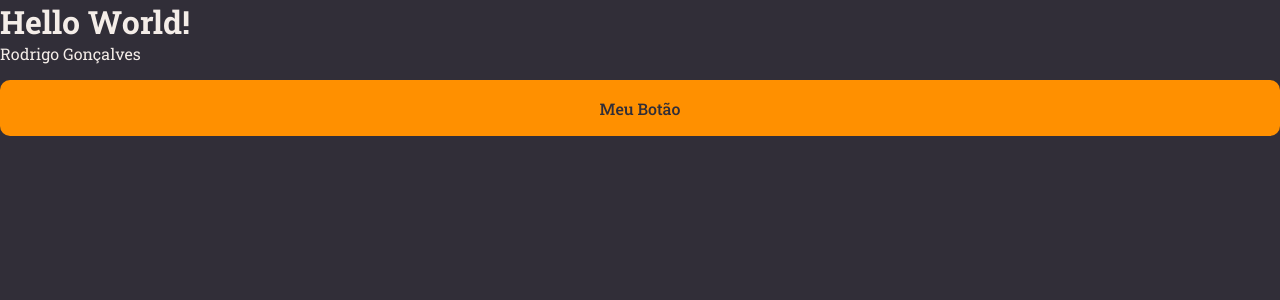
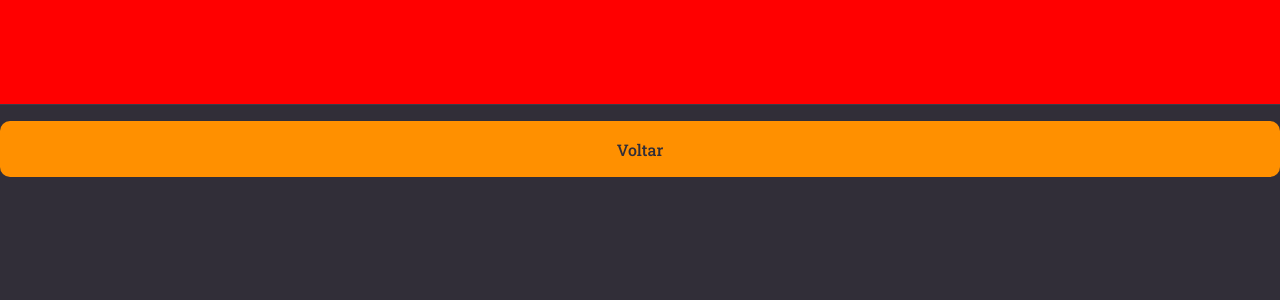
Before and after one commit to felipeslopes2010/rocket-notes, a React (Vite) app: page / in a window 1280 px wide. Shown: the top 300 px of the page. Built offline with nearby package versions, Linux system fonts and the light colour scheme.

Commit message:
Create Header component

```diff
--- a/src/components/Button/index.jsx
+++ b/src/components/Button/index.jsx
@@ -1,9 +1,13 @@
 import { Container } from "./styles";
 
-export function Button() {
+export function Button({ title, loading = false, ...rest }) {
     return (
-        <Container type="button">
-            Meu Botão
+        <Container
+            type="button"
+            disabled={loading}
+            {...rest}
+        >
+            {loading ? "Carregando..." : title}
         </Container>
     );
 }
--- /dev/null
+++ b/src/components/Header/index.jsx
@@ -0,0 +1,9 @@
+import { Container } from "./styles";
+
+export function Header() {
+    return (
+        <Container>
+
+        </Container>
+    )
+}
--- /dev/null
+++ b/src/components/Header/styles.js
@@ -0,0 +1,17 @@
+import styled from "styled-components";
+
+export const Container = styled.header`
+    grid-area: header;
+
+    height: 105px;
+    width: 100%;
+
+    border-bottom: 1px solid ${({ theme }) => theme.COLORS.BACKGROUND_700};
+
+    display: flex;
+    justify-content: space-between;
+
+    padding: 0 80px;
+
+    background: red;
+`;
--- a/src/pages/Details/index.jsx
+++ b/src/pages/Details/index.jsx
@@ -1,12 +1,13 @@
 import { Container } from "./styles.js";
+import { Header } from "../../components/Header";
 import { Button } from "../../components/Button";
 
 export function Details() {
     return (
       <Container>
-        <h1>Hello World!</h1>
-        <span>Rodrigo Gonçalves</span>
-        <Button />
+        <Header />
+
+        <Button title="Voltar" />
       </Container>
     )
 }
--- a/src/pages/Details/styles.js
+++ b/src/pages/Details/styles.js
@@ -1,4 +1,12 @@
 import styled from "styled-components";
 
 export const Container = styled.div`
+    width: 100%;
+    height: 100vh;
+
+    display: grid;
+    grid-template-rows: 105px auto;
+    grid-template-areas:
+    "header"
+    "content";
 `;
```
